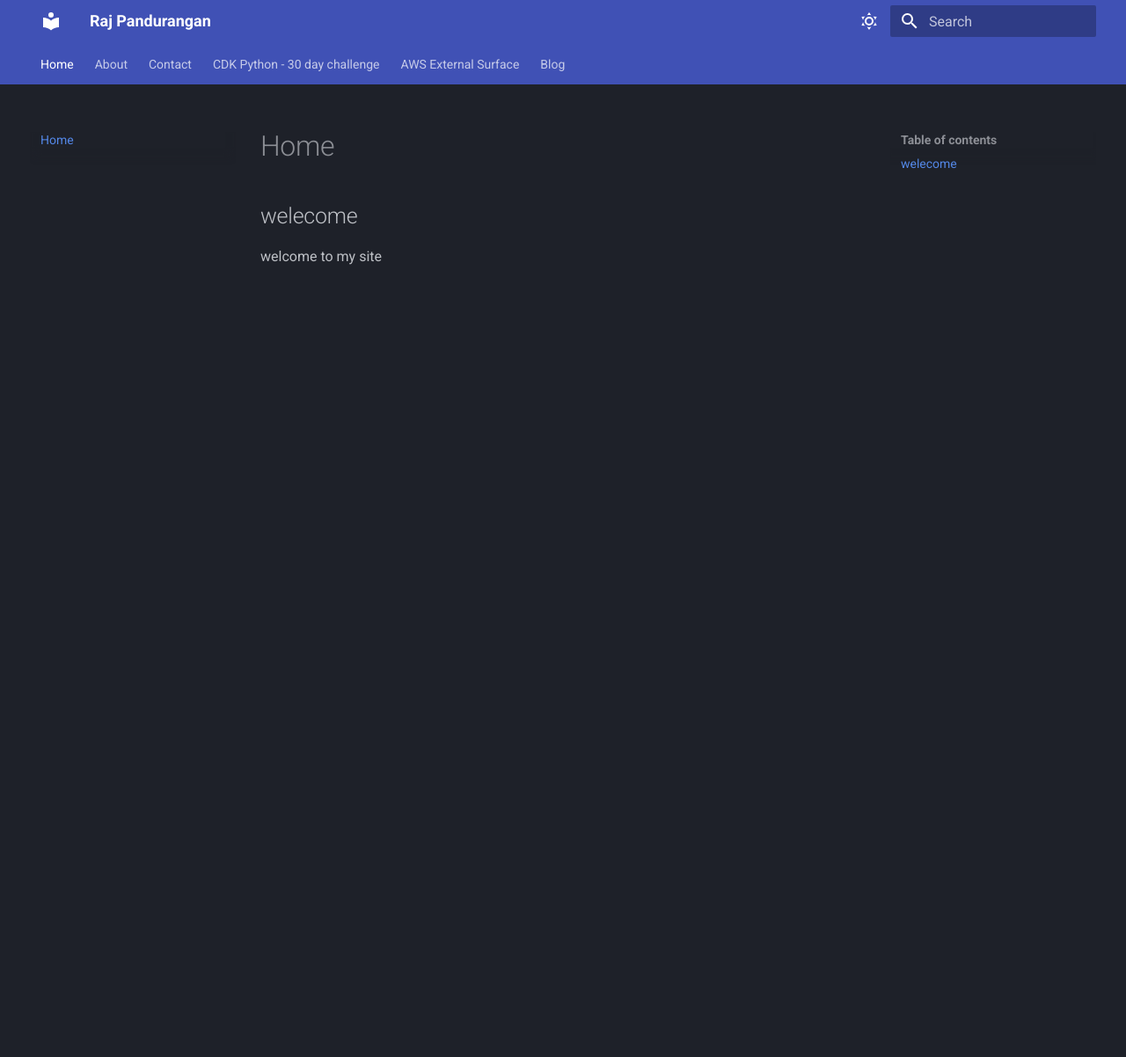
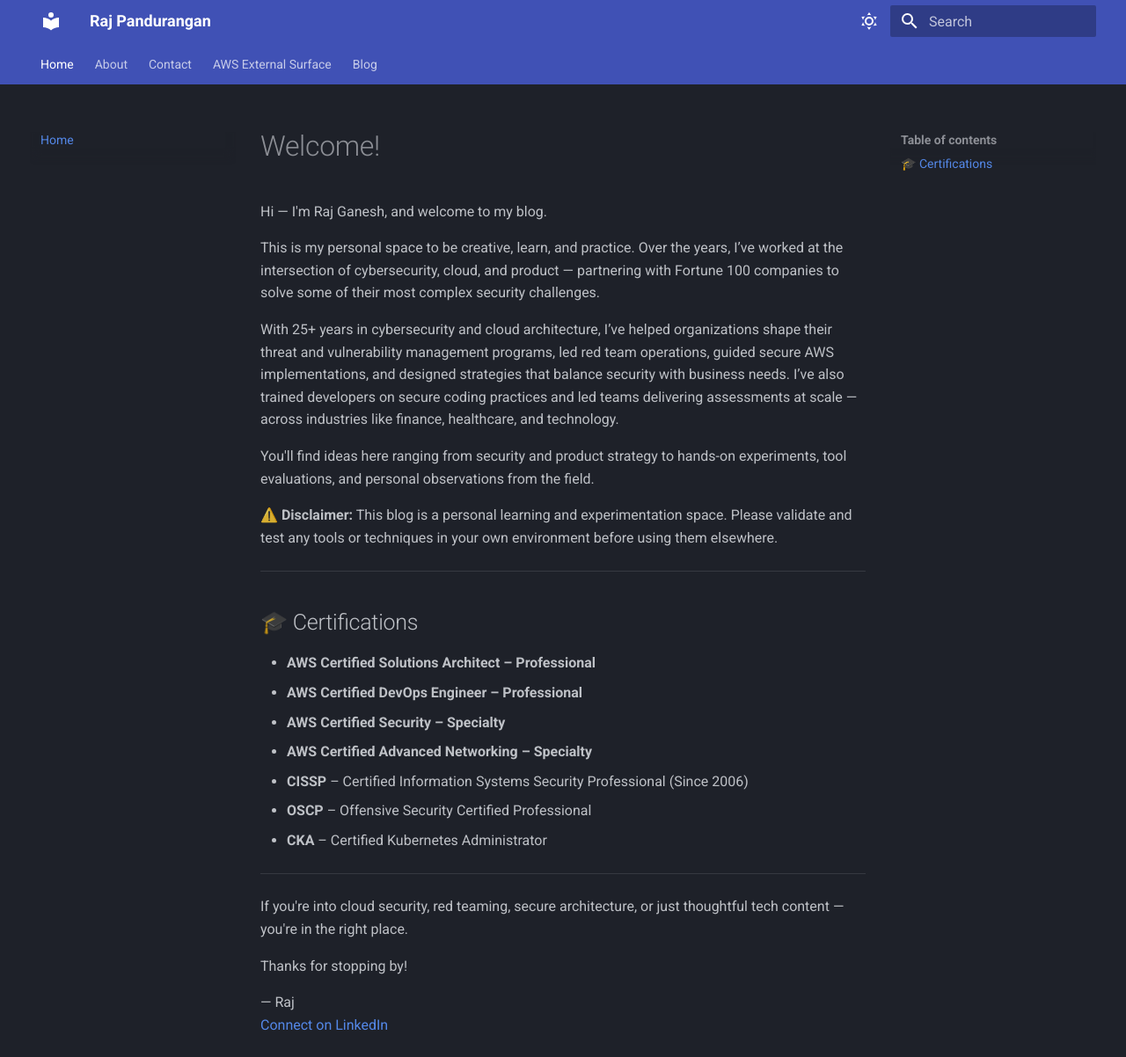
Before and after one commit to SatoriSec/blog, an MkDocs documentation site: the page built from docs/index.md, in a window 1280 px wide and 1202 px high. Shown: the whole window at 88% size. Built offline with MkDocs 1.6.1 and Material for MkDocs 9.7.7, drawn with Linux system fonts in a browser that asks for light colours.

Commit message:
'initaldocs'

```diff
--- a/docs/index.md
+++ b/docs/index.md
@@ -1,5 +1,32 @@
-## welecome
+# Welcome!
 
+Hi — I'm Raj Ganesh, and welcome to my blog.
 
+This is my personal space to be creative, learn, and practice. Over the years, I’ve worked at the intersection of cybersecurity, cloud, and product — partnering with Fortune 100 companies to solve some of their most complex security challenges.
 
-welcome to my site
+With 25+ years in cybersecurity and cloud architecture, I’ve helped organizations shape their threat and vulnerability management programs, led red team operations, guided secure AWS implementations, and designed strategies that balance security with business needs. I’ve also trained developers on secure coding practices and led teams delivering assessments at scale — across industries like finance, healthcare, and technology.
+
+You'll find ideas here ranging from security and product strategy to hands-on experiments, tool evaluations, and personal observations from the field.
+
+⚠️ **Disclaimer:** This blog is a personal learning and experimentation space. Please validate and test any tools or techniques in your own environment before using them elsewhere.
+
+---
+
+## 🎓 Certifications
+
+- **AWS Certified Solutions Architect – Professional**
+- **AWS Certified DevOps Engineer – Professional**
+- **AWS Certified Security – Specialty**
+- **AWS Certified Advanced Networking – Specialty**
+- **CISSP** – Certified Information Systems Security Professional (Since 2006)
+- **OSCP** – Offensive Security Certified Professional
+- **CKA** – Certified Kubernetes Administrator
+
+---
+
+If you're into cloud security, red teaming, secure architecture, or just thoughtful tech content — you're in the right place.
+
+Thanks for stopping by!
+
+— Raj
+[Connect on LinkedIn](https://www.linkedin.com/in/rajganeshp/)
--- a/mkdocs.yml
+++ b/mkdocs.yml
@@ -23,10 +23,6 @@ nav:
   - Home: index.md
   - About: about.md
   - Contact: contact.md
-  - CDK Python - 30 day challenge:
-      - Agenda: cdkpython/agenda.md
-      - 1 - Introduction and Setup (Ubuntu): cdkpython/day1.md
-      - 2 - Your First CDK App: cdkpython/day2.md
   - AWS External Surface:
       - Index: awsorgscan/index.md
       - Getting Started: awsorgscan/getting-started.md
```
